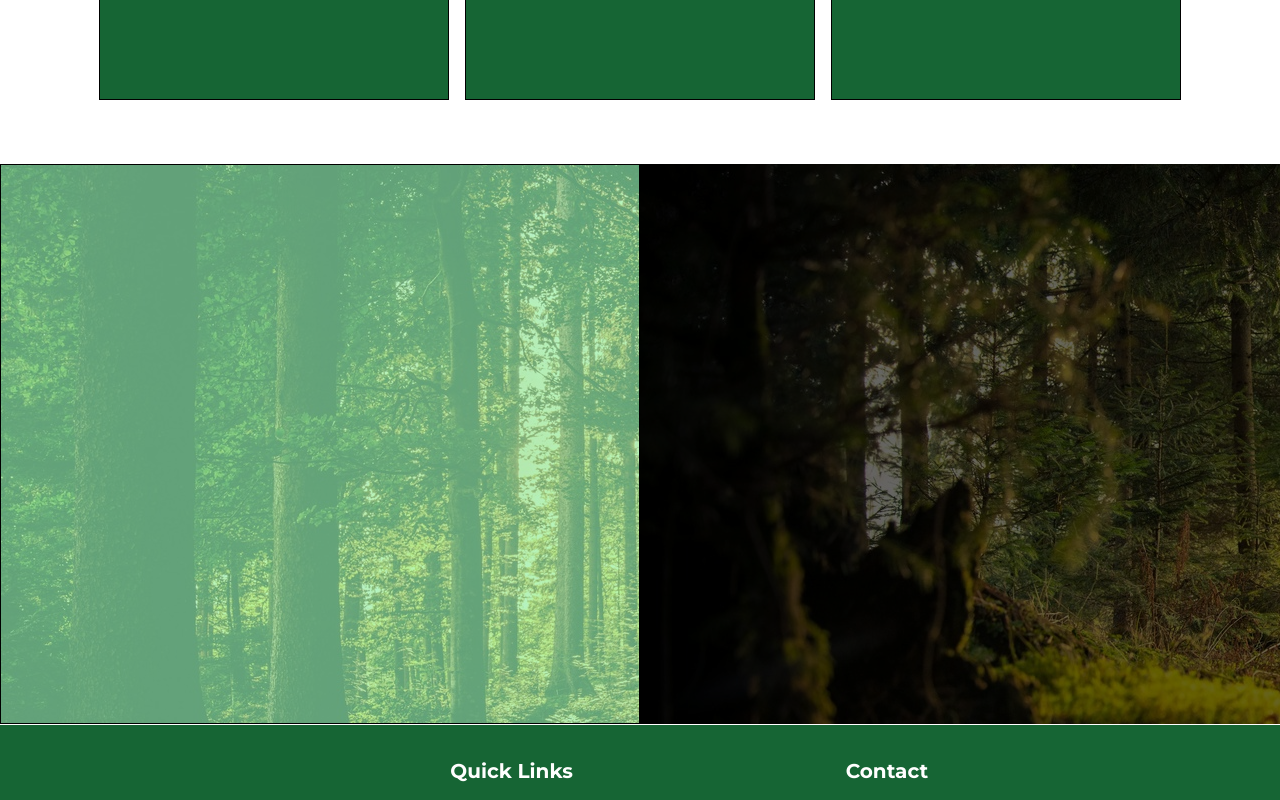
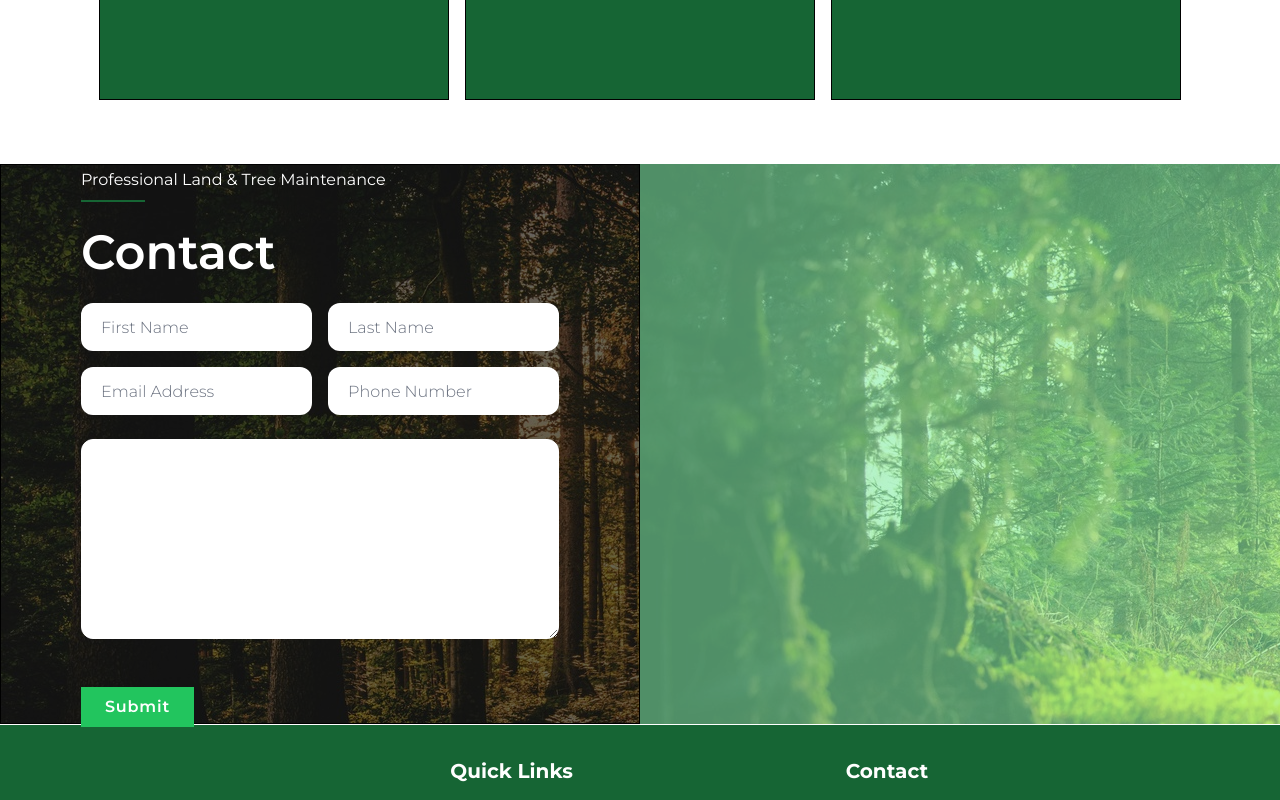
Before and after one commit to BerylBrothers/Paint-Website, a Next.js app: page /contact in a window 1280 px wide. Shown: the part 620-1420 px from the top of the page. Built offline with nearby package versions, Linux system fonts and the light colour scheme.

Commit message:
added non-functional contact form

```diff
--- a/app/contact/page.jsx
+++ b/app/contact/page.jsx
@@ -48,15 +48,94 @@ const page = () => {
           })}
         </div>
       </div>
-      <div className="flex xl:flex-row flex-col justify-between ">
+      <div className="flex xl:flex-row flex-col justify-between items-center ">
         {/* text container */}
-        <div className="relative flex xl:flex-row flex-col justify-center items-center border forest-bg-1 border-black  w-full xl:w-[50%] h-[70vh]">
-          <div className="absolute inset-0 opacity-60 bg-green-300"></div>
+        <div className="relative flex xl:flex-row flex-col justify-center items-center border forest-bg-1 border-black  w-full xl:w-[50%] h-[85vh] xl:h-[70vh]">
+          <div className="absolute inset-0 opacity-60 bg-black "></div>
+          <form
+            className="flex flex-col gap-6 p-10 z-10"
+            // onSubmit={handleSubmit}
+          >
+            <div className="flex flex-col xl:justify-start justify-center xl:items-start items-center">
+              <p className="text-white py-2">
+                Professional Land & Tree Maintenance
+              </p>
+              <div className=" flex justify-center items-center border-green-800 border-b-2 w-16 "></div>
+            </div>
+            <h2 className="text-white">Contact</h2>
+
+            {/* input fields */}
+            <div className="text-black grid grid-cols-1 md:grid-cols-2 gap-6 ">
+              <Input
+                name="firstname"
+                type="text"
+                placeholder="First Name"
+                // value={formData.firstname}
+                // onChange={handleInputChange}
+                className="bg-white text-black placeholder-gray-500"
+              />
+              <Input
+                name="lastname"
+                type="text"
+                placeholder="Last Name"
+                // value={formData.lastname}
+                // onChange={handleInputChange}
+                className="bg-white text-black"
+              />
+              <Input
+                name="email"
+                type="email"
+                placeholder="Email Address"
+                // value={formData.email}
+                // onChange={handleInputChange}
+                className="bg-white text-black"
+              />
+              <Input
+                name="phone"
+                type="phone"
+                placeholder="Phone Number"
+                // value={formData.phone}
+                // onChange={handleInputChange}
+                className="bg-white text-black"
+              />
+            </div>
+
+            {/* Select dropdown
+            <Select value={formData.service} onValueChange={handleServiceChange}>
+              <SelectTrigger className="w-full rounded-xl">
+                <SelectValue placeholder="Select a service" />
+              </SelectTrigger>
+              <SelectContent>
+                <SelectGroup>
+                  <SelectLabel>Select a service</SelectLabel>
+                  <SelectItem value="Web-Dev">Web Development</SelectItem>
+                  <SelectItem value="Ui/UX">UI/UX</SelectItem>
+                  <SelectItem value="Logo-Design">Logo Design</SelectItem>
+                </SelectGroup>
+              </SelectContent>
+            </Select> */}
+
+            {/* Text Area */}
+            <Textarea
+              name="message"
+              className="h-[200px] text-black bg-white"
+              placeholder="Type your message here."
+              // value={formData.message}
+              // onChange={handleInputChange}
+            />
+
+            {/* Submit button */}
+            <div className="flex xl:justify-start justify-center">
+              <button type="submit" className="button py-2">
+                Submit
+              </button>
+            </div>
+          </form>
         </div>
 
         {/* carousel container */}
-        <div className="relative flex flex-col justify-center items-center w-full xl:w-[50%] forest-bg-2 h-[70vh]">
-          <div className="absolute inset-0 opacity-60 bg-black "></div>
+        <div className="relative flex flex-col justify-center items-center w-full xl:w-[50%] forest-bg-2 h-[85vh] xl:h-[70vh]">
+          <div className="absolute inset-0 opacity-60 bg-green-300 "></div>
           {/* Display only the current testimonial */}
         </div>
       </div>
```
